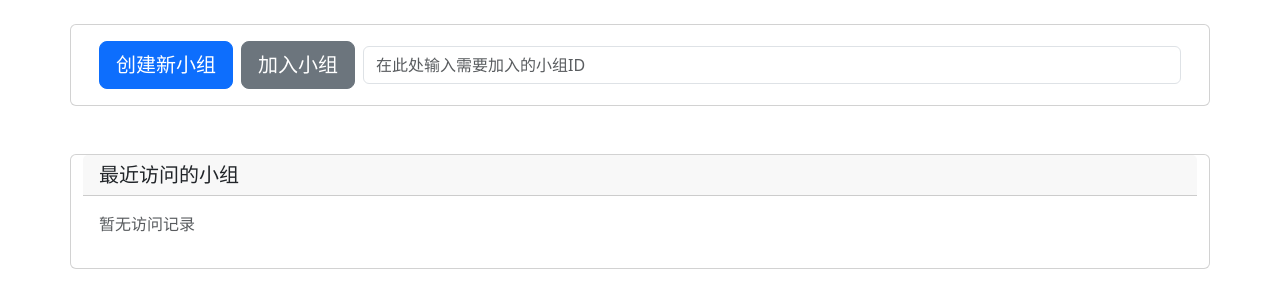
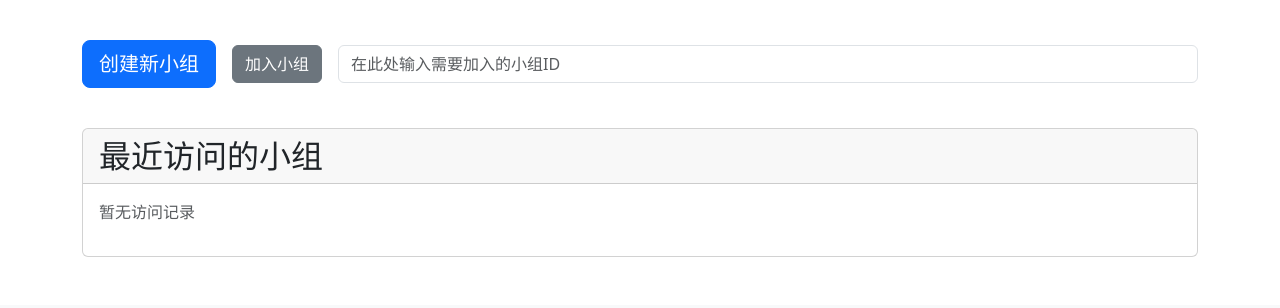
Before and after one commit to metorm/groupBin, a Flask app: page / in a window 1280 px wide. Shown: the part 56-364 px from the top of the page. Run offline with Flask 3, Linux system fonts and the light colour scheme; parts of the project's set-up code (start-up, migrations or seed data) failed here and were passed over; some libraries are stand-ins or nearby versions.

Commit message:
style(templates): 更新表单和卡片布局样式
将表单组类名从 form-group 更新为 mb-3 以符合 Bootstrap 5 规范
调整首页卡片布局结构，优化间距和按钮大小
提升标题层级从 h5 到 h2 以改善可访问性

```diff
--- a/app/templates/index.html
+++ b/app/templates/index.html
@@ -3,12 +3,11 @@
 {% block title %}GroupBin - 小组文件共享平台{% endblock %}
 
 {% block content %}
-<div class="row justify-content-center">
-    <div class="card mb-4">
-        <div class="card-body">
-            <div class="d-flex gap-2 align-items-center">
+<div class="mb-4"> <!-- 保留margin-bottom间距，移除card类 -->
+    <div class="py-3 px-0"> <!-- 保留垂直内边距，移除水平内边距 -->
+        <div class="d-flex gap-3 align-items-center"> <!-- 将gap从2增加到3以扩大按钮间距 -->
             <a href="{{ url_for('group.create') }}" class="btn btn-primary btn-lg">创建新小组</a>
-                <button id="joinGroupBtn" class="btn btn-secondary btn-lg">加入小组</button>
+            <button id="joinGroupBtn" class="btn btn-secondary">加入小组</button>
             <div class="flex-grow-1">
                 <input type="text" id="groupJoinInput" class="form-control" placeholder="在此处输入需要加入的小组ID">
             </div>
@@ -16,9 +15,9 @@
     </div>
 </div>
 
-    <div class="card mt-4">
+<div class="card mb-4">
     <div class="card-header">
-            <h5 class="mb-0">最近访问的小组</h5>
+        <h2 class="mb-0">最近访问的小组</h2>
     </div>
     <div class="card-body">
         <!-- 添加历史记录容器 -->
@@ -26,7 +25,6 @@
     </div>
 </div>
 
-</div>
 
 <script src="{{ url_for('static', filename='js/historyManager.js') }}"></script>
 <script>
--- a/app/templates/version_history.html
+++ b/app/templates/version_history.html
@@ -16,15 +16,15 @@
         <form method="POST" action="{{ url_for('file.upload_version', group_id=group.id, file_id=file.id) }}"
             enctype="multipart/form-data">
             <input type="hidden" name="csrf_token" value="{{ csrf_token() }}">
-            <div class="form-group">
+            <div class="mb-3">
                 <label for="file">选择文件</label>
                 <input type="file" class="form-control" id="file" name="file" required>
             </div>
-            <div class="form-group">
+            <div class="mb-3">
                 <label for="uploader">上传者</label>
                 <input type="text" class="form-control" id="uploader" name="uploader" placeholder="输入您的名称">
             </div>
-            <div class="form-group">
+            <div class="mb-3">
                 <label for="comment">更新注释</label>
                 <textarea class="form-control" id="comment" name="comment" rows="3" placeholder="描述此版本的变更内容"></textarea>
             </div>
```
Also changed, not shown: 2 other files. Lines whose indentation alone changed are shown as unchanged.
